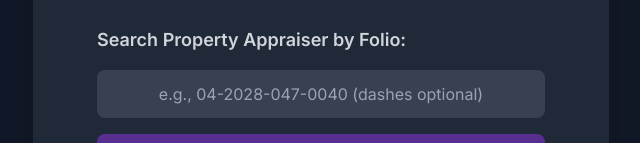
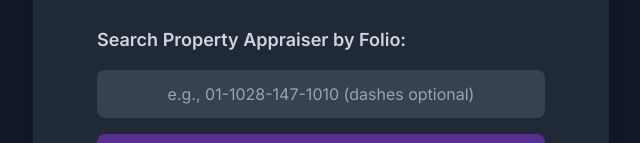
Before and after one commit to jrami228/PRP.github.io, a plain HTML site: page index.html in a window 1280 px wide. Shown: the part 662-805 px from the top of the page, 319-959 px from the left. Drawn offline with nearby package versions, Linux system fonts and the light colour scheme.

Commit message:
Update index.html

```diff
--- a/index.html
+++ b/index.html
@@ -81,7 +81,7 @@
                     <h2 class="text-lg font-semibold text-gray-300">Search Property Appraiser by Folio:</h2>
                     <!-- Folio Input -->
                     <div class="flex flex-col">
-                        <input type="text" id="folio-input" placeholder="e.g., 04-2028-047-0040 (dashes optional)" class="bg-gray-700 text-white py-3 px-4 rounded-lg focus:outline-none focus:ring-2 focus:ring-purple-500 transition duration-200 text-center">
+                        <input type="text" id="folio-input" placeholder="e.g., 01-1028-147-1010 (dashes optional)" class="bg-gray-700 text-white py-3 px-4 rounded-lg focus:outline-none focus:ring-2 focus:ring-purple-500 transition duration-200 text-center">
                     </div>
 
                     <!-- Search Folio Button -->
```
